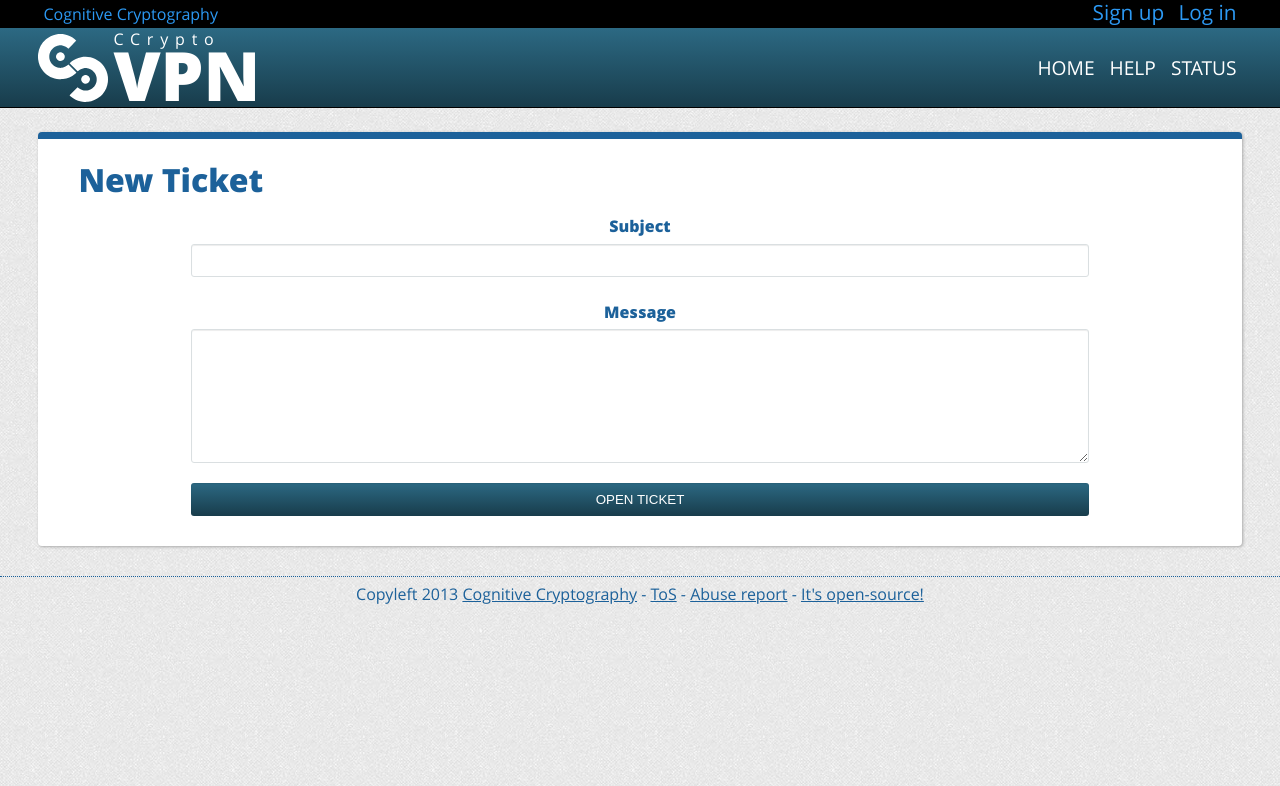
After one commit to CCrypto/ccvpn2, a Python web app: template ccvpn/templates/tickets/new.mako in a window 1280 px wide. The commit adds this page. Shown: the top 786 px of the page. Run offline with Mako, Linux system fonts and the light colour scheme; the template is opened without the code that fills it, so the values that code supplies are empty.

Commit message:
Add basic ticket system

```diff
--- a/ccvpn/__init__.py
+++ b/ccvpn/__init__.py
@@ -100,6 +100,9 @@ def setup_routes(config):
     a('order_callback', '/order/callback/{hexid:[a-f0-9]+}')
     a('config_profile', '/config/ccrypto-{username}-{pname}.ovpn')
     a('config', '/config/ccrypto-{username}.ovpn')
+    a('tickets_list', '/tickets/')
+    a('tickets_new', '/tickets/new')
+    a('tickets_view', '/tickets/view/{id:[0-9]+}')
 
     # Admin related
     #a('admin_home', '/admin/')
--- a/ccvpn/static/style.css
+++ b/ccvpn/static/style.css
@@ -266,7 +266,8 @@ section.centeredpage article form{
     text-align: center;
     padding: 0px 20px 20px;
 }
-section.centeredpage article form input{
+section.centeredpage article form input,
+section.centeredpage article form textarea{
     margin: auto;
     width: 80%;
 }
@@ -321,7 +322,8 @@ section form label {
     font-weight: bold;
     color: #1c619a;
 }
-section form input {
+section form input,
+section form textarea {
     border: 1px solid rgb(218, 223, 225);
     border-radius: 3px;
     box-shadow: 0px 1px 1px rgba(0, 0, 0, 0.075) inset;
@@ -348,9 +350,13 @@ section form.vert label {
     margin-top: 24px;
     margin-bottom: 6px;
 }
-section form.vert input {
+section form.vert input,
+section form.vert textarea {
     display: block;
     padding: 8px 5px;
+}
+section form.vert textarea {
+    height: 10em;
 }
 section form.vert .inputhelp {
     display: inline-block;
@@ -361,6 +367,15 @@ section form.vert .inputhelp {
 section form.vert input[type=submit]{
     margin-top: 20px;
     padding: 9px 30px;
+}
+section form.vert input[type=checkbox] {
+    box-sizing: content-box;
+    display: inline;
+    height: 15px;
+    margin: 13px 0 0 180px;
+}
+section form.vert input[type=checkbox] + label {
+    display: inline;
 }
 
 section form.inline {
@@ -730,6 +745,25 @@ p.inputinfo {
 }
 
 
+.ticket-message-owned {
+    background: #eee;
+}
+
+.ticket-message-header {
+    font-style: italic;
+    font-size: 0.9em;
+    text-align: right;
+}
+
+.ticket-message-reply textarea {
+    width: 80%;
+    margin: auto;
+}
+.ticket-message-reply input[type=submit] {
+    margin: auto;
+}
+
+
 
  /* FONTS */
 
--- /dev/null
+++ b/ccvpn/templates/tickets/list.mako
@@ -0,0 +1,53 @@
+<%! title = 'Tickets' %>
+<%inherit file="../layout.mako" />
+
+<%
+    def status(ticket):
+        if ticket.closed:
+            return _('Closed')
+
+        if ticket.messages:
+            last_message = ticket.messages[-1]
+            if last_message.user_id == ticket.user_id:
+                # Ticket owner replied
+                return _('Open')
+
+        # Staff replied
+        date = last_message.create_date
+        return _('Last reply: ${date}', mappings={'date': date})
+%>
+
+<section class="centeredpage">
+<article>
+    <h1>${_('Tickets')}</h1>
+
+    <p><a href="/tickets/new">${_('New Ticket')}</a></p>
+    % if hide_closed:
+        <p><a href="/tickets/">${_('Show closed tickets')}</a></p>
+    % else:
+        <p><a href="/tickets/?hide_closed">${_('Hide closed tickets')}</a></p>
+    % endif
+
+    % if tickets:
+        <table class="admin-list">
+            <thead>
+                <tr>
+                    <td>#${_('ID')}</td>
+                    <td>${_('Subject')}</td>
+                    <td>${_('Status')}</td>
+                </tr>
+            </thead>
+            <tbody>
+                % for ticket in tickets:
+                    <% url = request.route_url('tickets_view', id=ticket.id) %>
+                    <tr>
+                        <td>#${ticket.id}</td>
+                        <td><a href="${url}">${ticket.subject}</a></td>
+                        <td>${status(ticket)}</td>
+                    </tr>
+                % endfor
+            </tbody>
+        </table>
+    % endif
+</article>
+</section>
--- /dev/null
+++ b/ccvpn/templates/tickets/new.mako
@@ -0,0 +1,18 @@
+<%! title = 'New Ticket' %>
+<%inherit file="../layout.mako" />
+
+<section class="centeredpage">
+<article>
+    <h1>${_('New Ticket')}</h1>
+
+    <form class="vert" action="" method="post">
+        <label for="in_subject">${_('Subject')}</label>
+        <input type="text" id="in_subject" name="subject" required="required" value="${subject or ''}" />
+
+        <label for="in_message">${_('Message')}</label>
+        <textarea id="in_message" name="message" required="required">${message or ''}</textarea>
+
+        <input type="submit" value="${_('Open Ticket')}" />
+    </form>
+</article>
+</section>
--- /dev/null
+++ b/ccvpn/templates/tickets/view.mako
@@ -0,0 +1,41 @@
+<%! title = 'View Ticket' %>
+<%inherit file="../layout.mako" />
+
+<section>
+    <h1>Ticket: ${ticket.subject}
+    % if ticket.closed:
+        (${_('Closed')})
+    % endif
+    </h1>
+
+    % for message in ticket.messages:
+        <% owned = 'ticket-message-owned' if message.user_id == ticket.user_id else '' %>
+        <article class="ticket-message ${owned}">
+            <p class="ticket-message-header">
+                Posted by ${message.user.username}
+                on ${date_fmt(message.create_date)|n}.
+            </p>
+            <p class="ticket-message-content">
+                ${message.content}
+            </p>
+        </article>
+    % endfor
+
+    <article class="ticket-message-reply">
+        <form class="vert" action="" method="post">
+            % if ticket.closed:
+                <label for="in_message">Re-open ticket:</label>
+            % else:
+                <label for="in_message">Reply to ticket:</label>
+            % endif
+            <textarea id="in_message" name="message" required="required"></textarea>
+
+            % if not ticket.closed:
+                <input type="checkbox" name="close" id="in_close" />
+                <label for="in_close">${_('Close ticket')}</label>
+            % endif
+
+            <input type="submit" value="${_('Update')}" />
+        </form>
+    </article>
+</section>
```
Also changed, not shown: ccvpn/models.py (+30 -0 lines), ccvpn/views/tickets.py (added, +131 -0 lines).
